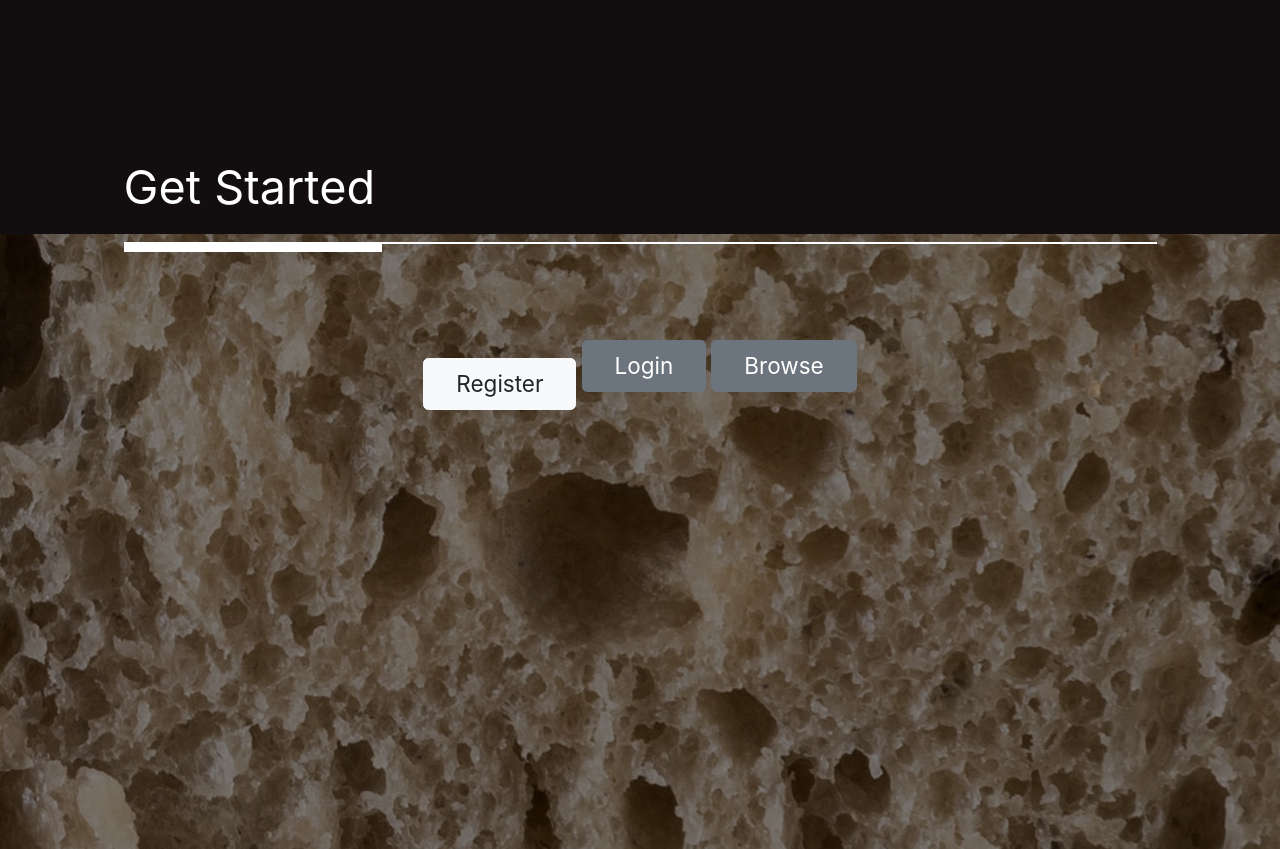
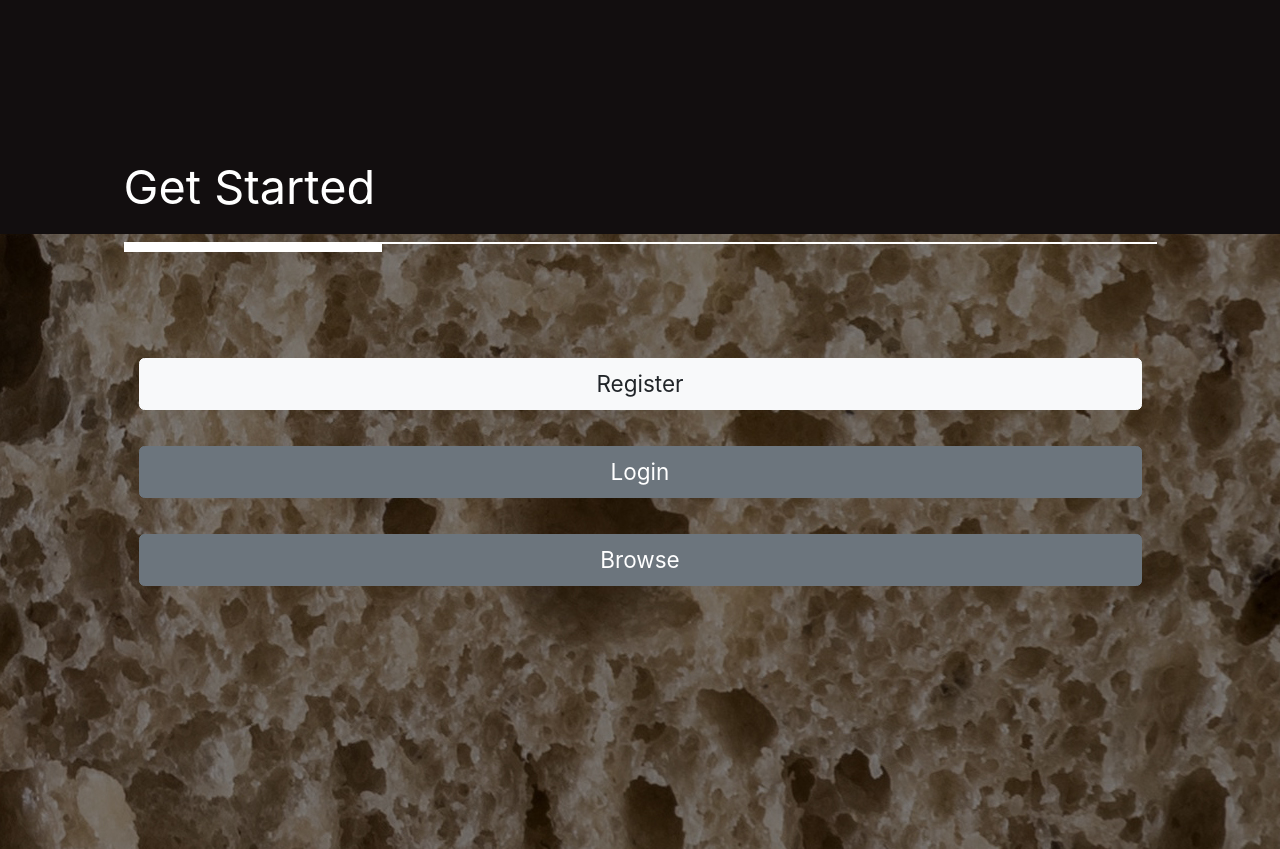
Before and after one commit to Ekimerton/Douh, a Flask app: page / in a window 1280 px wide. Shown: the part 2104-2953 px from the top of the page. Run offline with Flask 2, Linux system fonts and the light colour scheme; some libraries are stand-ins or nearby versions.

Commit message:
fixed buttons

```diff
--- a/Driver/templates/intro.html
+++ b/Driver/templates/intro.html
@@ -119,9 +119,13 @@
             </div>
         </div>
         <div class="col text-center">
-          <a class="btn btn-light btn-lg mb-3 mt-5" href="{{ url_for('users.register') }}" role="button">Register</a>
-          <a class="btn btn-secondary btn-lg mt-3 mb-3" href="{{ url_for('users.login') }}" role="button">Login</a>
-          <a class="btn btn-secondary btn-lg mt-3 mb-3" href="{{ url_for('main.home') }}" role="button">Browse</a>
+          <a class="btn btn-light btn-lg mb-3 mt-5 col" href="{{ url_for('users.register') }}" role="button">Register</a>
+        </div>
+        <div class="col text-center">
+          <a class="btn btn-secondary btn-lg mt-3 mb-3 col" href="{{ url_for('users.login') }}" role="button">Login</a>
+        </div>
+        <div class="col text-center">
+          <a class="btn btn-secondary btn-lg mt-3 mb-3 col" href="{{ url_for('main.home') }}" role="button">Browse</a>
         </div>
       </div>
     </section>
```
